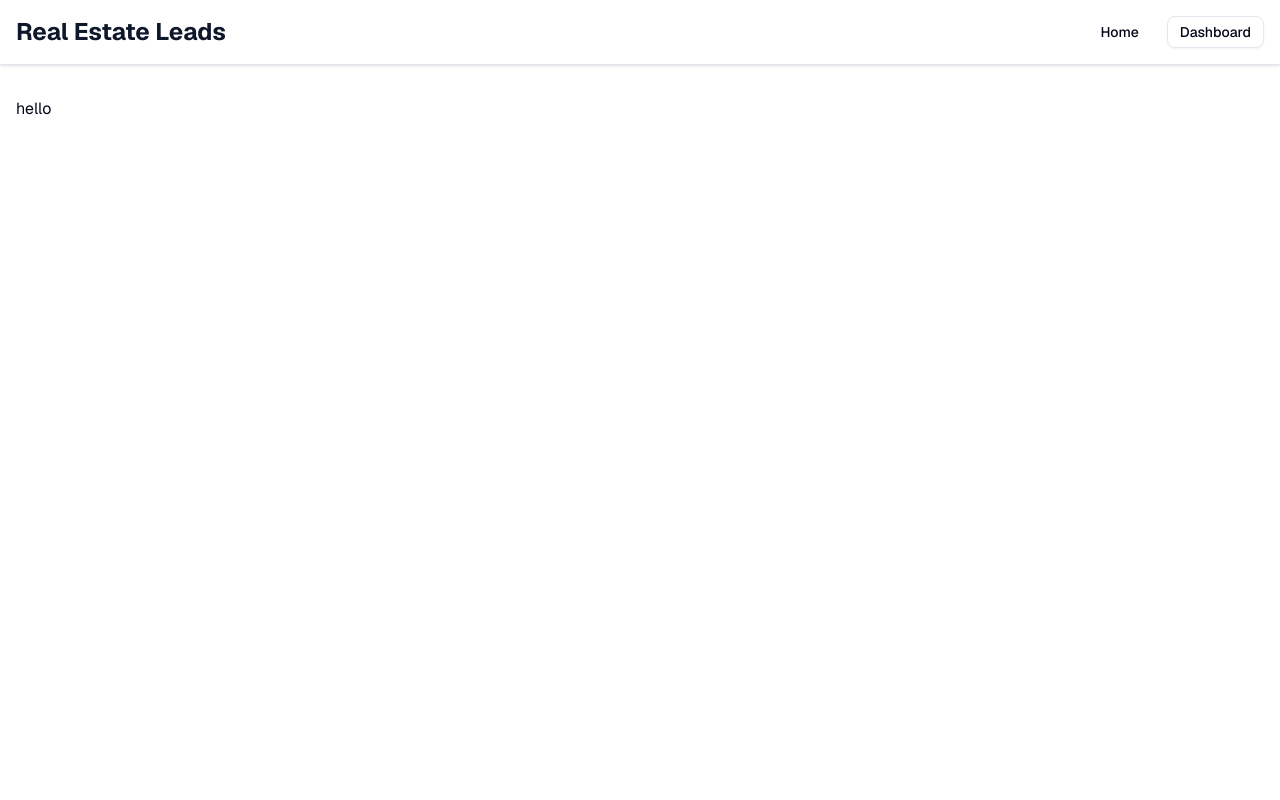
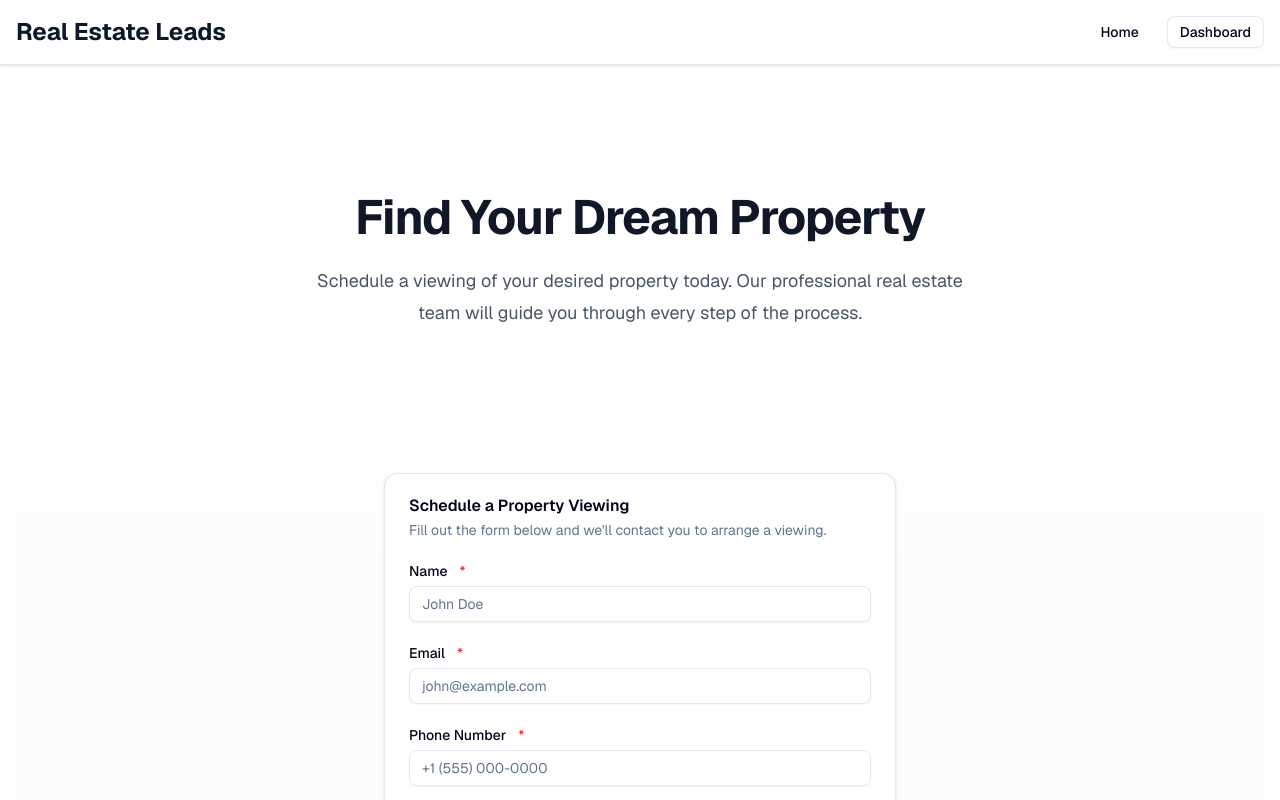
Before and after one commit to aniketmandloi/real-estate-client, a Next.js app: page / in a window 1280 px wide. Shown: the top 800 px of the page. Built offline with nearby package versions, Linux system fonts and the light colour scheme.

Commit message:
add lead capture page and hero section with success message ui component

```diff
--- a/app/page.tsx
+++ b/app/page.tsx
@@ -1,3 +1,20 @@
-export default function Home() {
-  return <>hello</>;
+import { Metadata } from "next";
+import { HeroSection } from "@/components/HeroSection";
+import { LeadForm } from "@/components/LeadForm";
+
+export const metadata: Metadata = {
+  title: "Schedule a Property Viewing | Real Estate Lead Management",
+  description:
+    "Schedule a viewing of your dream property. Our real estate team will contact you to arrange the perfect time.",
+};
+
+export default function HomePage() {
+  return (
+    <main className="min-h-screen bg-gradient-to-b from-white to-gray-50">
+      <HeroSection />
+      <section className="container mx-auto px-4 py-12">
+        <LeadForm />
+      </section>
+    </main>
+  );
 }
--- /dev/null
+++ b/components/HeroSection.tsx
@@ -0,0 +1,17 @@
+export function HeroSection() {
+  return (
+    <section className="bg-white py-16 sm:py-24">
+      <div className="container mx-auto px-4">
+        <div className="text-center">
+          <h1 className="text-4xl font-bold tracking-tight text-gray-900 sm:text-5xl">
+            Find Your Dream Property
+          </h1>
+          <p className="mt-6 text-lg leading-8 text-gray-600 max-w-2xl mx-auto">
+            Schedule a viewing of your desired property today. Our professional
+            real estate team will guide you through every step of the process.
+          </p>
+        </div>
+      </div>
+    </section>
+  );
+}
--- /dev/null
+++ b/components/SuccessMessage.tsx
@@ -0,0 +1,18 @@
+interface SuccessMessageProps {
+  className?: string;
+}
+
+export function SuccessMessage({ className }: SuccessMessageProps) {
+  return (
+    <div className={`rounded-lg bg-green-50 p-6 text-center ${className}`}>
+      <h3 className="text-lg font-semibold text-green-800">
+        Thank You for Your Interest!
+      </h3>
+      <p className="mt-2 text-sm text-green-700">
+        We&apos;ve received your viewing request. Our team will contact you
+        shortly to confirm the details and arrange the perfect time for your
+        visit.
+      </p>
+    </div>
+  );
+}
```
